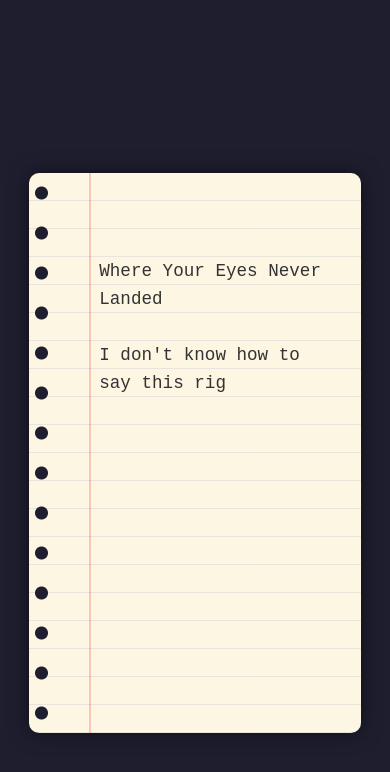
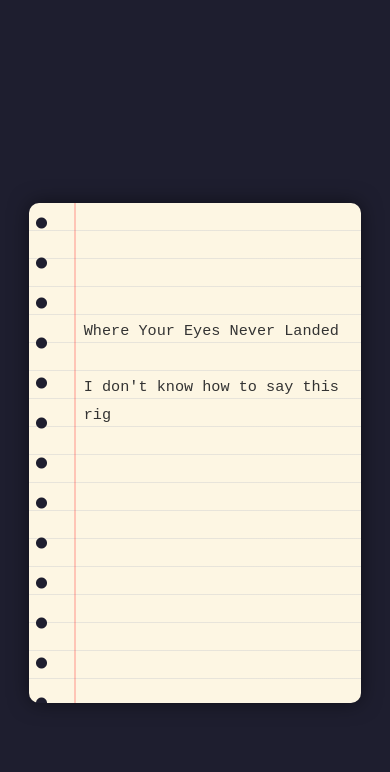
Before and after one commit to kuze-shin/mmm, a plain HTML site: page letter-project-main/index.html in a window 390 px wide. Both pictures are taken after a click on the button "Read it". Drawn offline with Linux system fonts and the light colour scheme.

Commit message:
Update poem to be responsive for mobile

```diff
--- a/letter-project-main/index.html
+++ b/letter-project-main/index.html
@@ -17,7 +17,7 @@
 
     <div class="letter" id="secondLetterBox">
         <p id="typedText2"></p>
-        <button class="next-btn" id="nextBtn2" onclick="showThirdPage()" style="display: none;">Next Page</button>
+        <button class="next-btn" id="nextBtn2" onclick="showThirdPage()">Next Page</button>
     </div>
 
     <div class="letter" id="thirdLetterBox">
--- a/letter-project-main/script.js
+++ b/letter-project-main/script.js
@@ -30,6 +30,7 @@ and it's you who lives inside my head.
 function typeEffect(elementId, text, speed, callback) {
     let i = 0;
     const element = document.getElementById(elementId);
+    element.innerHTML = ""; // Clear existing text
     function type() {
         if (i < text.length) {
             element.innerHTML += text.charAt(i);
--- a/letter-project-main/style.css
+++ b/letter-project-main/style.css
@@ -11,9 +11,10 @@ body {
     display: flex;
     justify-content: center;
     align-items: center;
-    height: 100vh;
+    min-height: 100vh; /* Changed from height to min-height */
     flex-direction: column;
-    overflow: hidden;
+    padding: 20px; /* Space around the paper on mobile */
+    overflow-x: hidden;
 }
 
 .intro {
@@ -42,37 +43,42 @@ body {
         #d2d2d2 28px
     );
     color: #333;
-    padding: 0px 30px 30px 70px;
+    /* Responsive padding: slightly less on mobile */
+    padding: 30px 20px 60px 65px;
     border-radius: 10px;
-    width: 85%;
-    max-width: 500px;
-    height: 560px;
+    width: 95%; /* Use most of the screen width on phone */
+    max-width: 500px; /* Don't get too big on PC */
+    min-height: 500px; /* Minimum height to look like a page */
+    height: auto; /* Let it grow if text is long */
     box-shadow: 0 0 20px rgba(0, 0, 0, 0.5);
     position: relative;
     white-space: pre-wrap;
     font-family: "Courier New", monospace;
-    font-size: 1.1rem;
+    font-size: 1.05rem;
     line-height: 28px;
+    word-wrap: break-word;
 }
 
+/* The red vertical line */
 .letter::before {
     content: "";
     position: absolute;
     top: 0;
-    left: 60px;
+    left: 50px; /* Adjusted for better phone alignment */
     width: 2px;
     height: 100%;
     background-color: rgba(255, 0, 0, 0.2);
 }
 
+/* The notebook holes */
 .letter::after {
     content: "";
     position: absolute;
     top: 0;
     left: 0;
-    width: 25px;
+    width: 20px;
     height: 100%;
-    background-image: radial-gradient(circle, #1e1e2f 6px, transparent 7px);
+    background-image: radial-gradient(circle, #1e1e2f 5px, transparent 6px);
     background-size: 25px 40px;
     background-repeat: repeat-y;
 }
@@ -82,7 +88,7 @@ body {
     position: absolute;
     bottom: 20px;
     right: 20px;
-    padding: 5px 12px;
+    padding: 8px 15px;
     background: rgba(0, 0, 0, 0.05);
     border: 1px solid #999;
     border-radius: 4px;
@@ -95,9 +101,20 @@ body {
     position: absolute;
     bottom: 15px;
     right: 15px;
-    width: 140px;
+    width: 100px;
     opacity: 0;
     transition: opacity 1.5s ease-in;
     transform: rotate(-2deg);
     pointer-events: none;
 }
+
+/* Mobile alignment fix */
+@media (max-width: 400px) {
+    .letter {
+        font-size: 0.95rem; /* Smaller font for small phones */
+        padding-left: 55px;
+    }
+    .letter::before {
+        left: 45px;
+    }
+}
```
